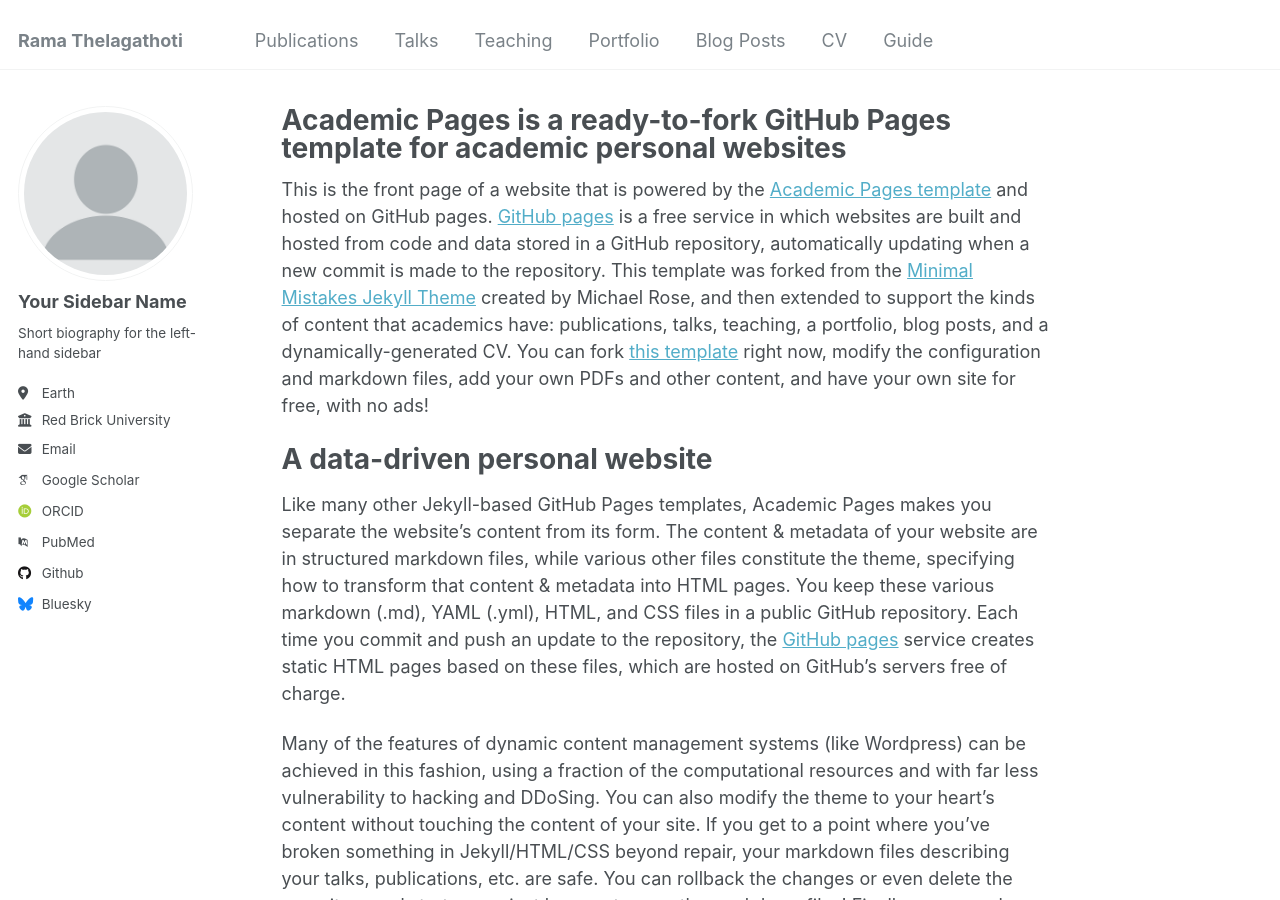
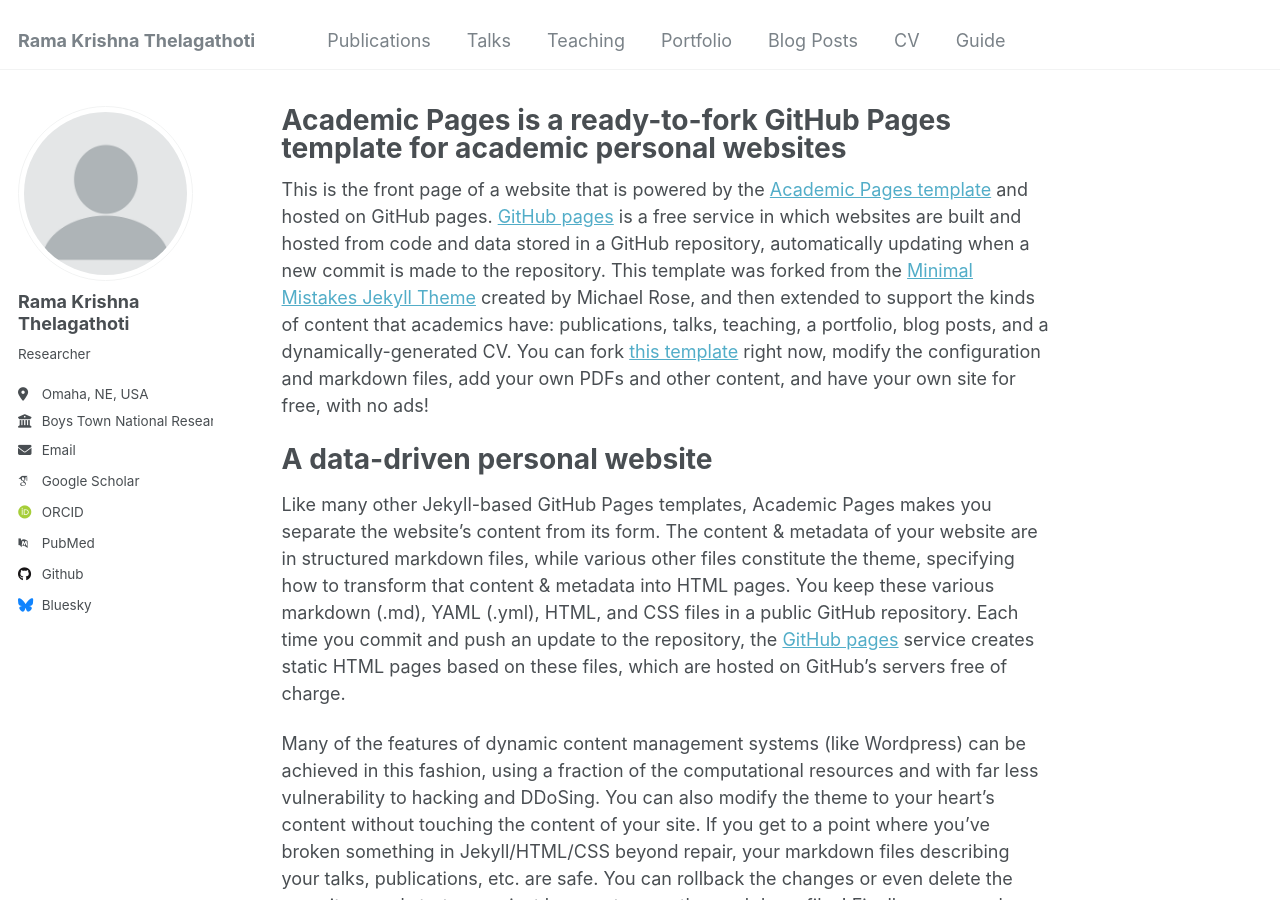
Before and after one commit to rama-thelagathoti/rama-thelagathoti.github.io, a Jekyll site: the page built from _pages/about.md, in a window 1280 px wide and 900 px high. Built offline with Jekyll 4.4.1, drawn with Linux system fonts in a browser that asks for light colours; some web fonts are replaced.

Commit message:
Update _config.yml
bio

```diff
--- a/_config.yml
+++ b/_config.yml
@@ -8,13 +8,13 @@
 
 # Basic Site Settings
 locale                   : "en-US"
-title                    : "Rama Thelagathoti"
+title                    : "Rama Krishna Thelagathoti"
 title_separator          : "-"
 name                     : &name "Rama Krishna Thelagathoti"
 description              : &description "personal description"
-url                      : https://academicpages.github.io # the base hostname & protocol for your site e.g. "https://mmistakes.github.io"
+url                      : https://rama-thelagathoti.github.io # the base hostname & protocol for your site e.g. "https://mmistakes.github.io"
 baseurl                  : "" # the subpath of your site, e.g. "/blog"
-repository               : "academicpages/academicpages.github.io"
+repository               : "https://github.com/rama-thelagathoti/rama-thelagathoti.github.io"
 
 # Site Author - The following control what appear as part of the author content on the side bar.
 #               If a field is blank the icon and link will not appear, otherwise it will be shown.
@@ -22,13 +22,13 @@
 author:
   # Biographic information
   avatar           : "profile.png"
-  name             : "Your Sidebar Name"
-  pronouns         : # example: "she/her"
-  bio              : "Short biography for the left-hand sidebar"
-  location         : "Earth"
-  employer         : "Red Brick University"
+  name             : "Rama Krishna Thelagathoti"
+  pronouns         : # example: "he/his"
+  bio              : "Researcher"
+  location         : "Omaha, NE, USA"
+  employer         : "Boys Town National Research Hospital"
   uri              : # URL
-  email            : "none@example.org"
+  email            : "rama.thelagathoti@boystown.org"
 
   # Academic websites
   arxiv            : # URL - Update with the correct link to your profile
```
